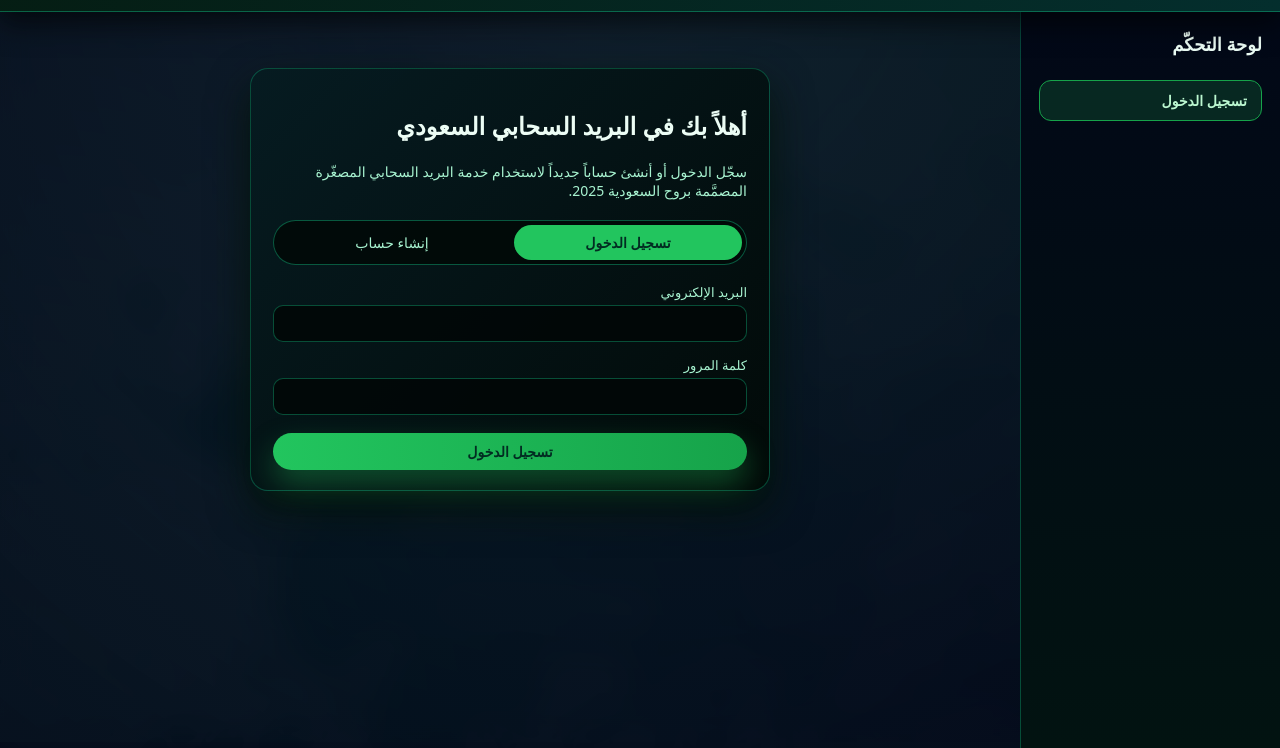
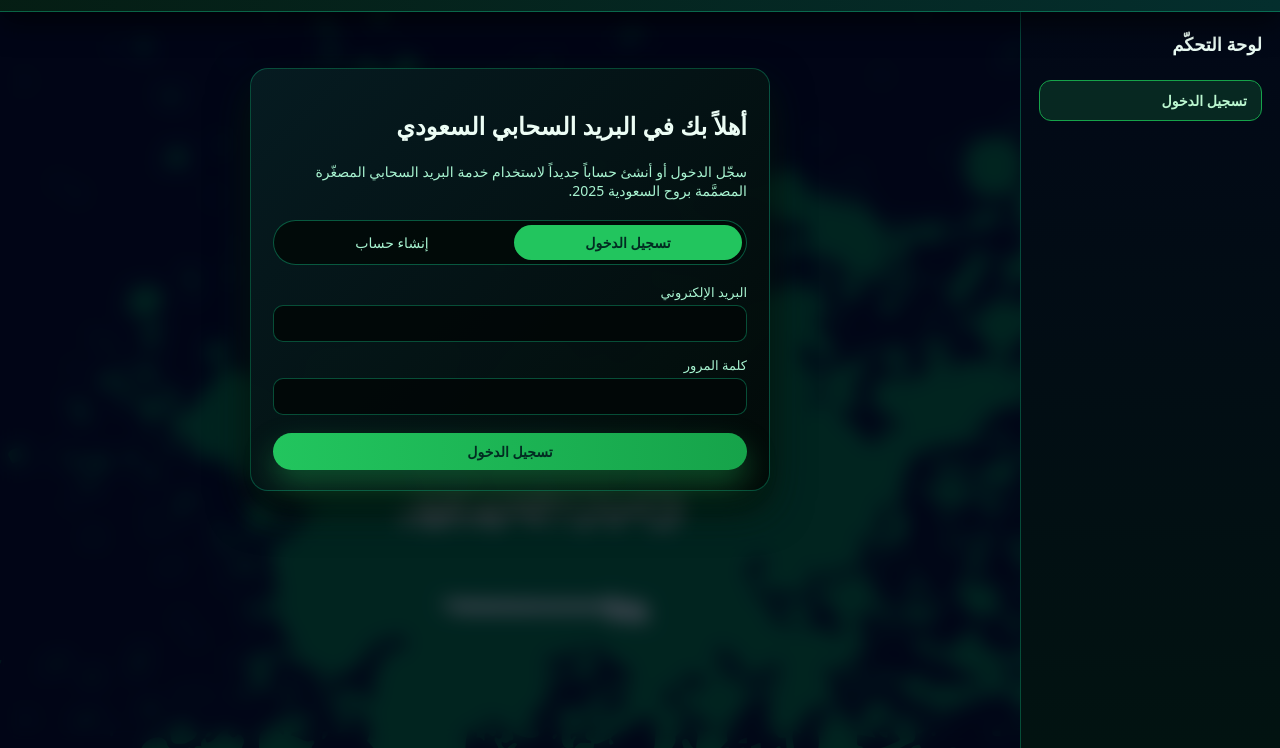
Before and after one commit to Abdullahasan515/Mail-Service, a plain HTML site: page frontend/index.html in a window 1280 px wide. Shown: the part 58-806 px from the top of the page. Drawn offline with Linux system fonts and the light colour scheme.

Commit message:
Update style.css

```diff
--- a/frontend/style.css
+++ b/frontend/style.css
@@ -19,28 +19,25 @@
   font-family: system-ui, -apple-system, BlinkMacSystemFont, "Segoe UI", sans-serif;
 }
 
-/* خلفية العلم + إضاءة خضراء عصرية */
 body {
   margin: 0;
   min-height: 100vh;
   color: var(--text-main);
-
-  background:
-    radial-gradient(circle at top right, rgba(34, 197, 94, 0.4), transparent 55%),
-    radial-gradient(circle at bottom left, rgba(6, 95, 70, 0.8), #020617),
-    url("1607519359Flag-of-Saudi-Arabia-3.svg") center/cover fixed no-repeat;
+  background-color: #020617;
+  background-image: url("1607519359Flag-of-Saudi-Arabia-3.svg");
+  background-repeat: no-repeat;
+  background-position: center center;
+  background-size: cover;
+  background-attachment: fixed;
 }
 
-/* طبقة زجاجية فوق الخلفية */
 .app-container {
   display: flex;
   flex-direction: column;
   min-height: 100vh;
-  background: radial-gradient(circle at top, rgba(15, 23, 42, 0.75), rgba(2, 6, 23, 0.9));
-  backdrop-filter: blur(16px);
+  background: rgba(2, 6, 23, 0.7);
+  backdrop-filter: blur(10px);
 }
-
-/* ======= الشريط العلوي ======= */
 
 .topbar {
   display: flex;
```
